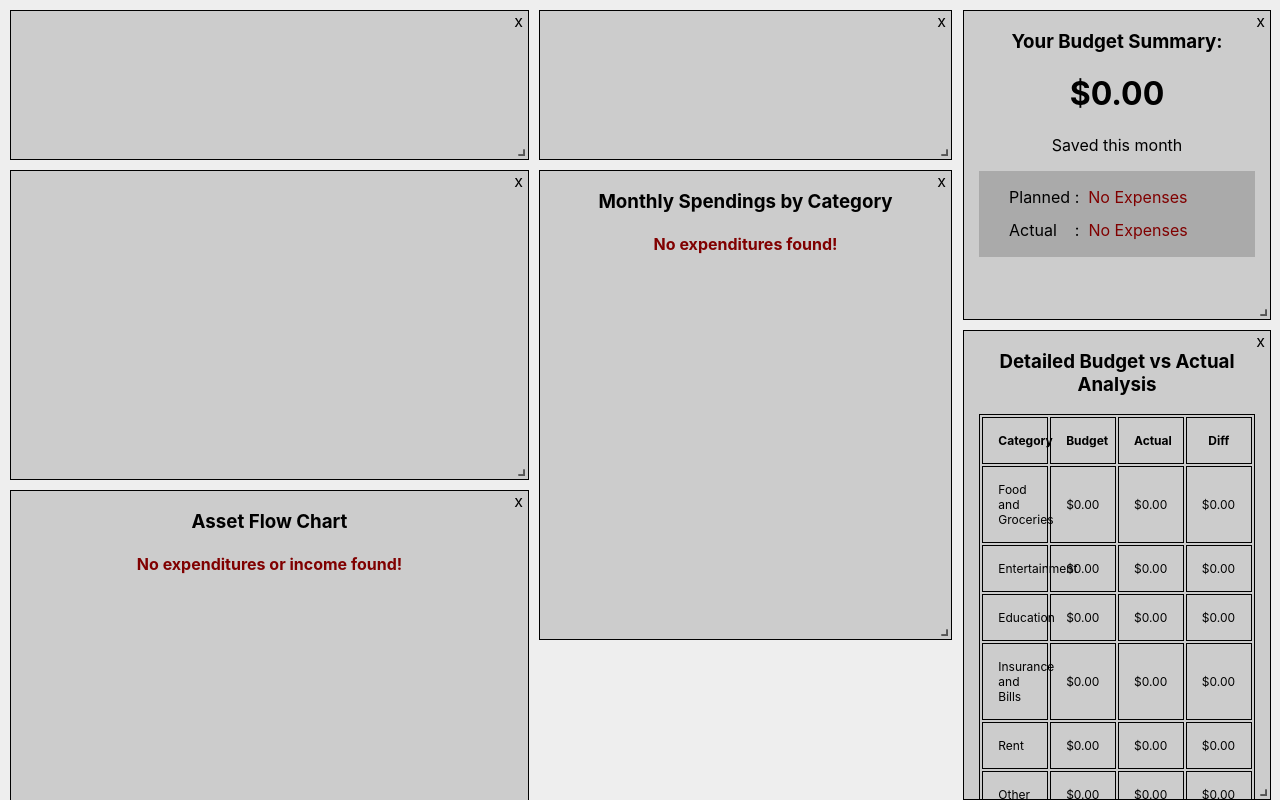
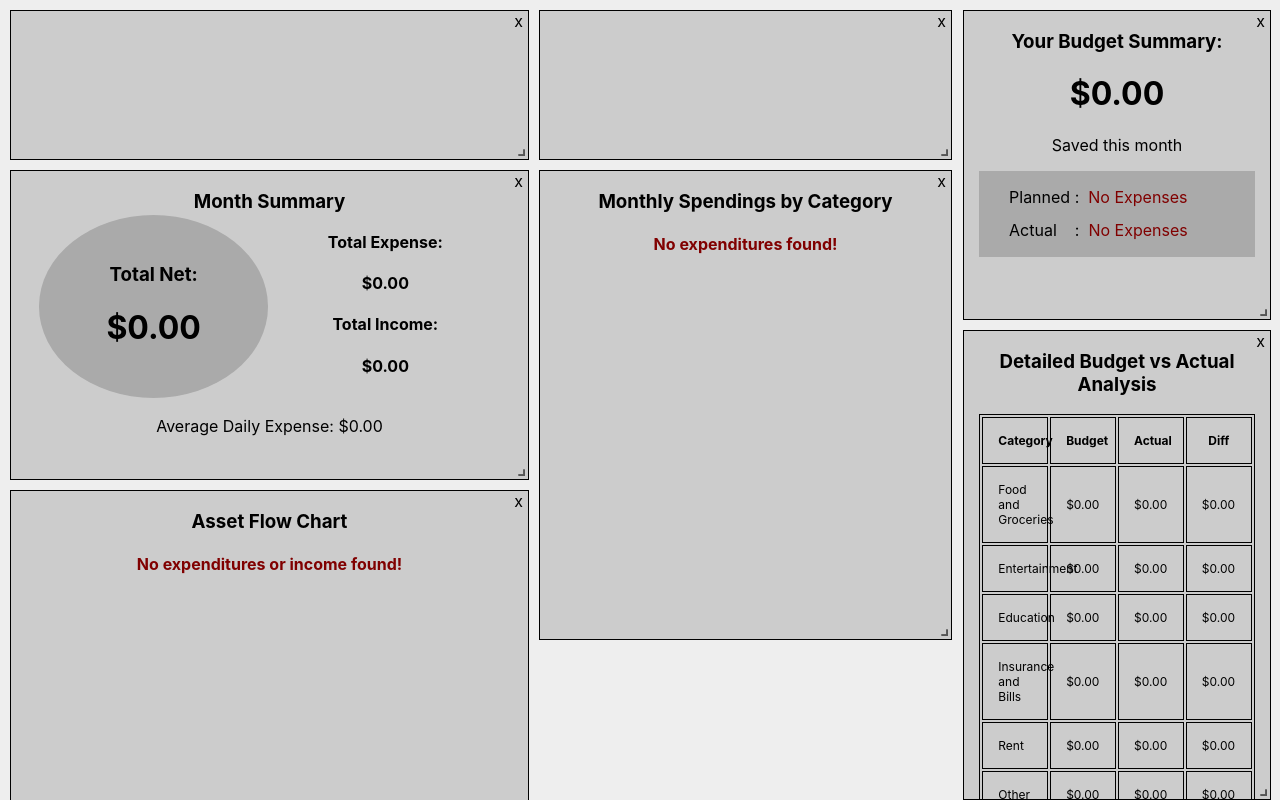
Before and after one commit to ad2969/finanx, a React (Create React App) app: page / in a window 1280 px wide. Shown: the top 800 px of the page. Built offline with nearby package versions, Linux system fonts and the light colour scheme.

Commit message:
add month summary widget

```diff
--- /dev/null
+++ b/src/Components/Widgets/monthSummaryWidget.js
@@ -0,0 +1,85 @@
+import React from 'react';
+import CanvasJSReact from '../../Assets/canvasjs.react';
+var CanvasJSChart = CanvasJSReact.CanvasJSChart;
+
+function MonthSummaryWidget( totalExpense,
+                             totalIncome,
+                             startBalance,
+                             endBalance,
+                             averageDailyExpense,
+                             isAccountActive,
+                             currency )
+{
+  console.log("[widget] Month Summary Widget initialized!");
+
+  var information =
+    <div>
+      <p>Total Expense:
+        <h4>{currency}{Number(totalExpense).toFixed(2)}</h4>
+      </p>
+      <p>Total Income:
+        <h4>{currency}{Number(totalIncome).toFixed(2)}</h4>
+      </p>
+    </div>
+  var column;
+
+  if( isAccountActive )
+  {
+    var options = {
+      exportEnabled:    false,
+      animationEnabled: true,
+      height:           200,
+      backgroundColor:  "#ccc",
+      axisY: { maximum: Math.max(Number(startBalance), Number(endBalance)) },
+      data: [{
+        type:           "column",
+        toolTipContent: "<b>{label}</b>: {amount}",
+        dataPoints: [{ label: "Start Balance",
+                       y: Number(startBalance),
+                       amount: currency + Number(startBalance).toFixed(2) },
+                     { label: "End Balance",
+                       y: Number(endBalance),
+                       amount: currency + Number(endBalance).toFixed(2) }],
+      }]
+    }
+    column =
+      <table style={{tableLayout:"fixed", width:"100%"}}>
+        <tr style={{"width":"100%"}}>
+          <th><CanvasJSChart options={options} /></th>
+          <th>{information}</th>
+        </tr>
+      </table>
+  }
+  else
+  {
+    var net = Number(totalIncome) - Number(totalExpense);
+    var netStyle = { color: "black" }
+
+    if( net < 0 ) { net = "-" + currency + Math.abs(net).toFixed(2);
+                    netStyle = { color: "maroon" }; }
+    else if( net > 0 ) { net = currency + Number(net).toFixed(2);
+                         netStyle = { color: "green" }; }
+    else net = currency + Number(net).toFixed(2);
+
+    column =
+      <table style={{tableLayout:"fixed", width:"100%"}}>
+        <tr>
+          <th className="shadedContainer">
+            <h3>Total Net:</h3>
+            <h1 style={netStyle}>{net}</h1>
+          </th>
+          <th>{information}</th>
+        </tr>
+      </table>
+  }
+
+  return(
+    <div className="floatContainer">
+      <h3 className="desc" style={{"marginBottom":"0"}}>Month Summary</h3>
+      {column}
+      <p className="stats">Average Daily Expense: {currency}{Number(averageDailyExpense).toFixed(2)}</p>
+    </div>
+  )
+}
+
+export default MonthSummaryWidget
--- a/src/Components/month.js
+++ b/src/Components/month.js
@@ -7,6 +7,7 @@ import MonthBudgetWidget from './Widgets/monthBudgetWidget';
 import MonthBudgetExtendedWidget from './Widgets/monthBudgetExtendedWidget';
 import MonthPieStatWidget from './Widgets/monthPieStatWidget'
 import MonthGraphicalStatsWidget from './Widgets/monthGraphicalStatsWidget'
+import MonthSummaryWidget from './Widgets/monthSummaryWidget'
 import './styles/widgets.scss';
 
 import expensesData from '../monthExpensesExample.json';
@@ -226,6 +227,14 @@ class Month extends React.Component {
       case "accountSummary":
         break;
       case "monthSummary":
+        newWidget =
+        MonthSummaryWidget( totalExpense,
+                            totalIncome,
+                            this.state.userSet.startingBalance,
+                            endBalance,
+                            averageDailyExpense,
+                            this.state.userSet.isAccountActive,
+                            this.state.userSet.currency );
         break;
       case "monthBudget":
         newWidget =
@@ -252,7 +261,7 @@ class Month extends React.Component {
                   numberOfDays      = {this.state.numDays}
                   startingBalance   = {this.state.userSet.startingBalance}
                   isAccountActive   = {this.state.userSet.isAccountActive}
-                  currency          = {this.state.userSet.currency} />
+                  currency          = {this.state.userSet.currency} />;
         break;
       case "monthPieStats":
         newWidget =
@@ -402,6 +411,7 @@ class Month extends React.Component {
         </div>
 
         <div> Add widgets here: (Dropdown menu)
+          <button onClick={() => {this.addWidget("monthSummary")}}>Month Summary</button>
           <button onClick={() => {this.addWidget("monthBudget")}}>Budget Widget</button>
           <button onClick={() => {this.addWidget("monthBudgetExtended")}}>Extended Budget Widget</button>
           <button onClick={() => {this.addWidget("monthGraphicalStats")}}>Asset Flow Widget</button>
--- a/src/Components/styles/widgets.scss
+++ b/src/Components/styles/widgets.scss
@@ -16,8 +16,12 @@
   list-style-type: none;
   padding-bottom: 5px;
 }
+.shadedContainer, .shadedContainer--circle {
+  background-color: #aaa; }
+.shadedContainer { border-radius: 100%; }
 
 .floatContainer, .floatContainer--smaller {
+  position: relative;
   max-width: 90%;
   max-height: 90%;
   margin: 0 auto;
```
